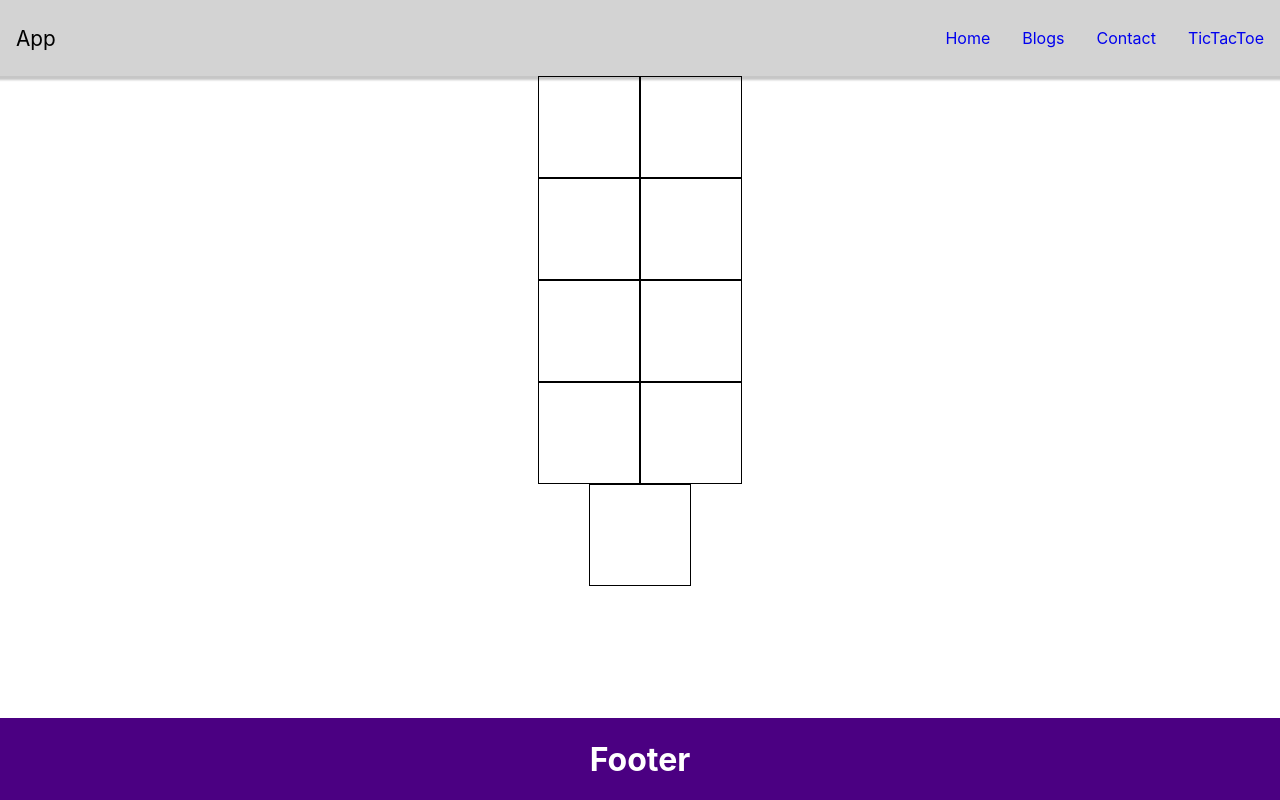
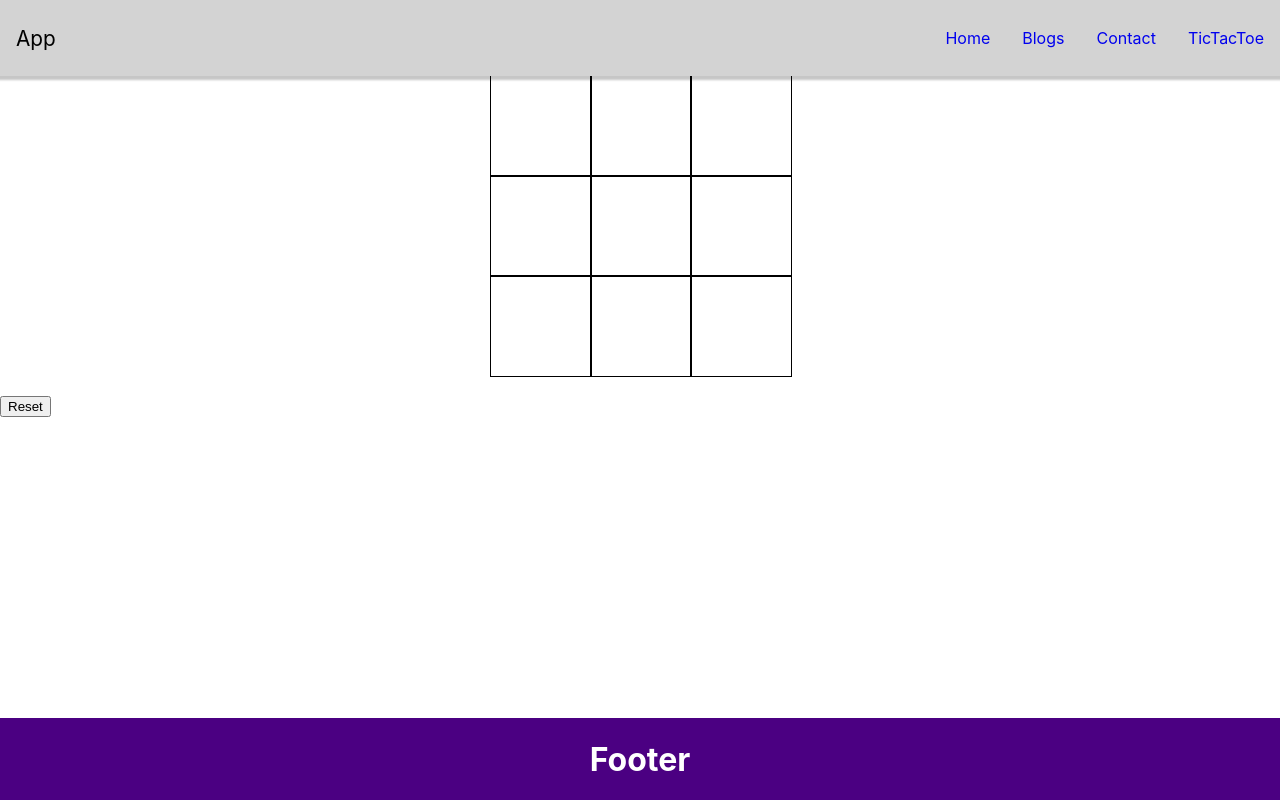
Before and after one commit to kimkev/Kimkev.github.io, a React (Create React App) app: page /TicTacToe in a window 1280 px wide. Built offline with nearby package versions, Linux system fonts and the light colour scheme.

Commit message:
fix layout + reset button for tictactoe

```diff
--- a/src/pages/TicTacToe.js
+++ b/src/pages/TicTacToe.js
@@ -13,9 +13,15 @@ const TicTacToe = () => {
         }
     };
 
+    const resetBoard = () => {
+        setBoard(Array(9).fill(null));
+        setCurrentPlayer("X");
+    };
+
     const renderSquare = (index) => {
         return (
             <div
+                key={index}
                 style={{
                     width: "100px",
                     height: "100px",
@@ -34,10 +40,12 @@ const TicTacToe = () => {
     };
 
     return (
+        <div>
             <div
                 style={{
-        display: "flex",
-        flexWrap: "wrap",
+                    display: "grid",
+                    gridTemplateColumns: "repeat(3, 100px)",
+                    gridTemplateRows: "repeat(3, 100px)",
                     width: "300px",
                     height: "300px",
                     justifyContent: "center",
@@ -47,6 +55,10 @@ const TicTacToe = () => {
             >
                 {board.map((square, index) => renderSquare(index))}
             </div>
+            <button onClick={resetBoard} style={{ marginTop: "20px" }}>
+                Reset
+            </button>
+        </div>
     );
 };
 
```
Lines whose indentation alone changed are shown as unchanged.
